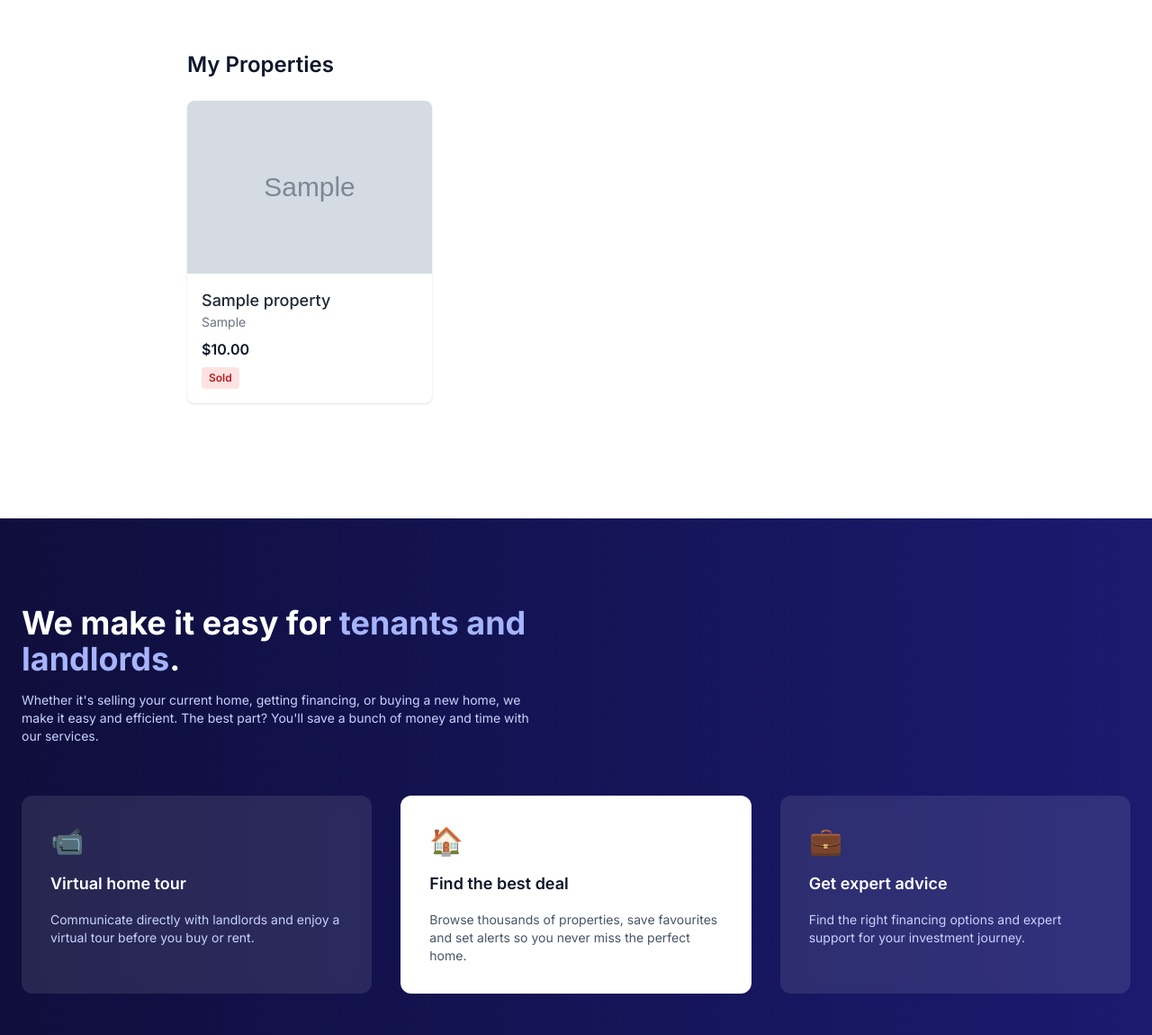
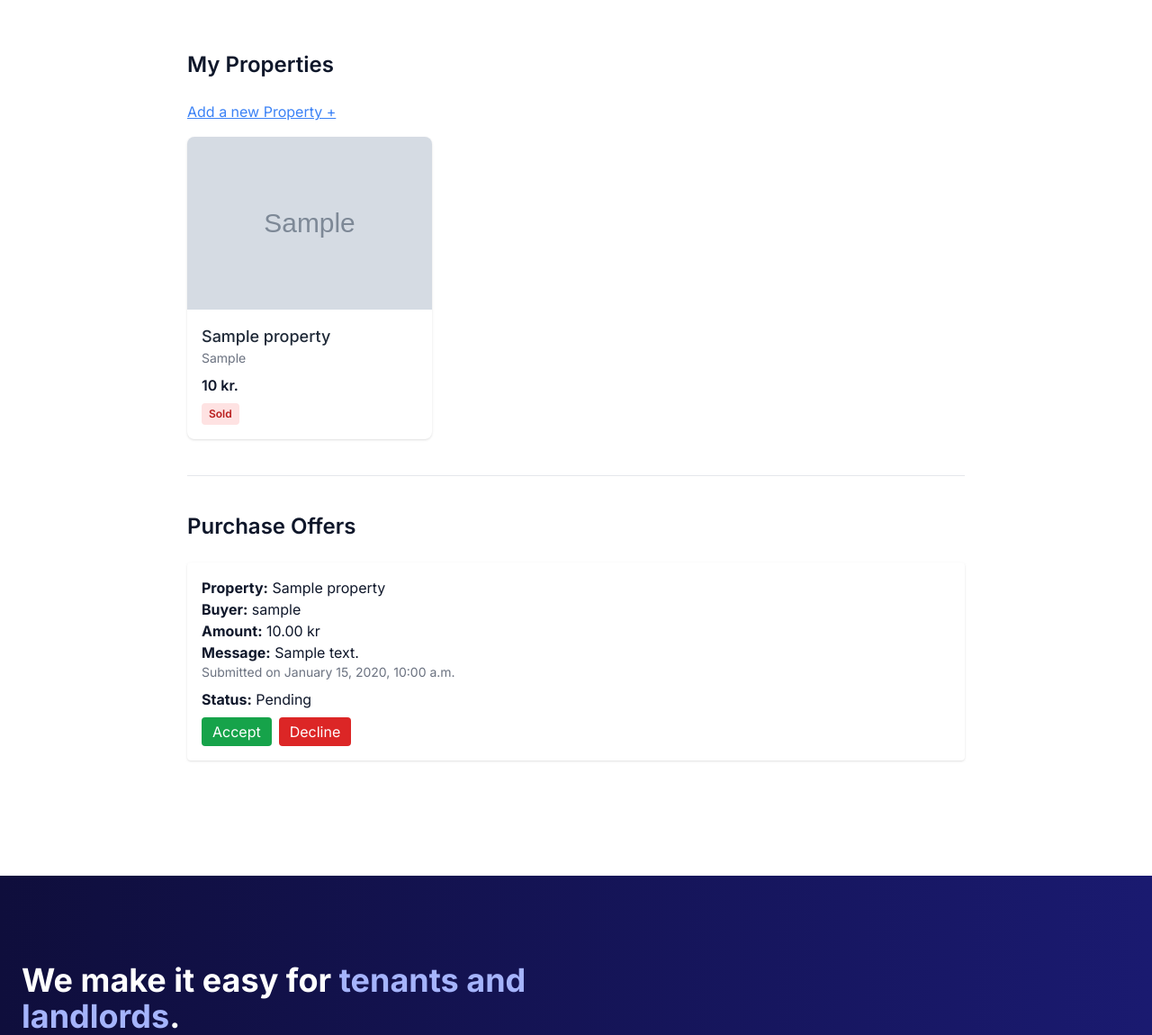
Before and after one commit to oppenheimm/VERKLEGT2, a Django app: page /dashboard/ in a window 1280 px wide. Shown: the part 80-1230 px from the top of the page at 90% size. Run offline with Django 5.2, Linux system fonts and the light colour scheme; a user stored in the database is signed in; tables that the repository leaves empty hold one stand-in row (values such as "Sample post"); grey boxes marked "Sample" are stand-in pictures; some libraries are stand-ins or nearby versions.

Commit message:
create purchase offers

```diff
--- a/verklegt2/dashboard/templates/dashboard/dashboard.html
+++ b/verklegt2/dashboard/templates/dashboard/dashboard.html
@@ -1,4 +1,5 @@
 {% extends "base.html" %}
+{% load humanize %}
 
 {% block title %}
 My Listings
@@ -7,6 +8,8 @@ My Listings
 {% block content %}
 <div class="max-w-4xl mx-auto px-4 py-8">
   <h1 class="text-2xl font-semibold mb-6">My Properties</h1>
+
+  <a href="{% url 'property:create' %}" class="text-blue-500 underline mb-4 inline-block">Add a new Property +</a>
 
   {% if properties %}
   <div class="grid gap-6 md:grid-cols-2 lg:grid-cols-3">
@@ -27,7 +30,7 @@ My Listings
           {{ property.title }}
         </h2>
         <p class="text-sm text-gray-500">{{ property.city }}</p>
-        <p class="mt-2 font-semibold">${{ property.price|floatformat:"2" }}</p>
+        <p class="mt-2 font-semibold">{{ property.price|floatformat:"0"|intcomma }} kr.</p>
         {% if property.is_sold %}
         <span
           class="inline-block mt-2 px-2 py-1 text-xs font-semibold bg-red-100 text-red-700 rounded"
@@ -41,5 +44,41 @@ My Listings
   {% else %}
   <p>You haven’t listed any properties yet.</p>
   {% endif %}
+
+  <hr class="my-10">
+
+  <h2 class="text-2xl font-semibold mb-6">Purchase Offers</h2>
+  {% if offers %}
+    <div class="space-y-4">
+      {% for offer in offers %}
+        <div class="p-4 bg-white shadow rounded">
+          <p><strong>Property:</strong> {{ offer.property.title }}</p>
+          <p><strong>Buyer:</strong> {{ offer.buyer.username }}</p>
+          <p><strong>Amount:</strong> {{ offer.amount|floatformat:"2" }} kr</p>
+          {% if offer.message %}
+          <p><strong>Message:</strong> {{ offer.message }}</p>
+          {% endif %}
+          <p class="text-sm text-gray-500">Submitted on {{ offer.created_at|date:"F j, Y, g:i a" }}</p>
+          <p class="mt-2"><strong>Status:</strong> {{ offer.get_status_display }}</p>
+
+          {% if offer.status == 'pending' %}
+            <div class="mt-2 flex gap-2">
+              <form method="POST" action="{% url 'property:accept_offer' offer.id %}">
+                {% csrf_token %}
+                <button type="submit" class="bg-green-600 text-white px-3 py-1 rounded">Accept</button>
+              </form>
+              <form method="POST" action="{% url 'property:decline_offer' offer.id %}">
+                {% csrf_token %}
+                <button type="submit" class="bg-red-600 text-white px-3 py-1 rounded">Decline</button>
+              </form>
+            </div>
+          {% endif %}
+        </div>
+      {% endfor %}
+    </div>
+  {% else %}
+    <p>No one has made any offers on your properties yet.</p>
+  {% endif %}
+
 </div>
 {% endblock %}
--- a/verklegt2/dashboard/views.py
+++ b/verklegt2/dashboard/views.py
@@ -1,14 +1,13 @@
 from django.contrib.auth.decorators import login_required
 from django.shortcuts import render
-from property.models import Property
-
+from property.models import Property, PurchaseOffer
 
 @login_required
 def dashboard(request):
-    """Display all active properties belonging to the current user."""
-    properties = (
-        Property.objects.filter(owner=request.user)
-        .select_related("category")
-        .order_by("-created_at")
-    )
-    return render(request, "dashboard/dashboard.html", {"properties": properties})
+    properties = Property.objects.filter(owner=request.user)
+    offers = PurchaseOffer.objects.filter(property__in=properties).select_related('property', 'buyer')
+
+    return render(request, 'dashboard/dashboard.html', {
+        'properties': properties,
+        'offers': offers,
+    })
--- a/verklegt2/property/models.py
+++ b/verklegt2/property/models.py
@@ -1,6 +1,6 @@
 from django.db import models
 from django.conf import settings
-
+from users.models import User
 
 class Category(models.Model):
     name = models.CharField(max_length=100)
@@ -84,3 +84,22 @@ class PropertyImage(models.Model):
 
     def __str__(self):
         return f"Image for {self.property.title}"
+
+
+class PurchaseOffer(models.Model):
+    STATUS_CHOICES = [
+        ('pending', 'Pending'),
+        ('accepted', 'Accepted'),
+        ('declined', 'Declined'),
+    ]
+
+    property = models.ForeignKey('Property', on_delete=models.CASCADE, related_name='offers')
+    buyer = models.ForeignKey(User, on_delete=models.CASCADE)
+    amount = models.DecimalField(max_digits=12, decimal_places=2)
+    message = models.TextField(blank=True)
+    created_at = models.DateTimeField(auto_now_add=True)
+    expiration_date = models.DateTimeField(blank=True, null=True)
+    status = models.CharField(max_length=10, choices=STATUS_CHOICES, default='pending')
+
+    def __str__(self):
+        return f"Offer by {self.buyer.username} for {self.amount} kr on {self.property.title}"
--- a/verklegt2/property/urls.py
+++ b/verklegt2/property/urls.py
@@ -13,6 +13,9 @@ urlpatterns = [
     path("<int:id>/delete/", views.property_delete, name="delete"),
     path('<int:pk>/toggle-sold/', views.toggle_property_sold, name='toggle_property_sold'),
     path('<int:id>/edit/', views.edit_property, name='edit'),
+    path('<int:property_id>/make-offer/', views.make_offer, name='make_offer'),
+    path('offer/<int:offer_id>/accept/', views.accept_offer, name='accept_offer'),
+    path('offer/<int:offer_id>/decline/', views.decline_offer, name='decline_offer'),
 ]
 
 urlpatterns += static(settings.MEDIA_URL, document_root=settings.MEDIA_ROOT)
```
Also changed, not shown: verklegt2/property/forms.py (+33 -1 lines), verklegt2/property/templates/property/detail.html (+16 -1 lines), verklegt2/property/templates/property/make_offer.html (added, +12 -0 lines), verklegt2/property/views.py (+49 -2 lines).
